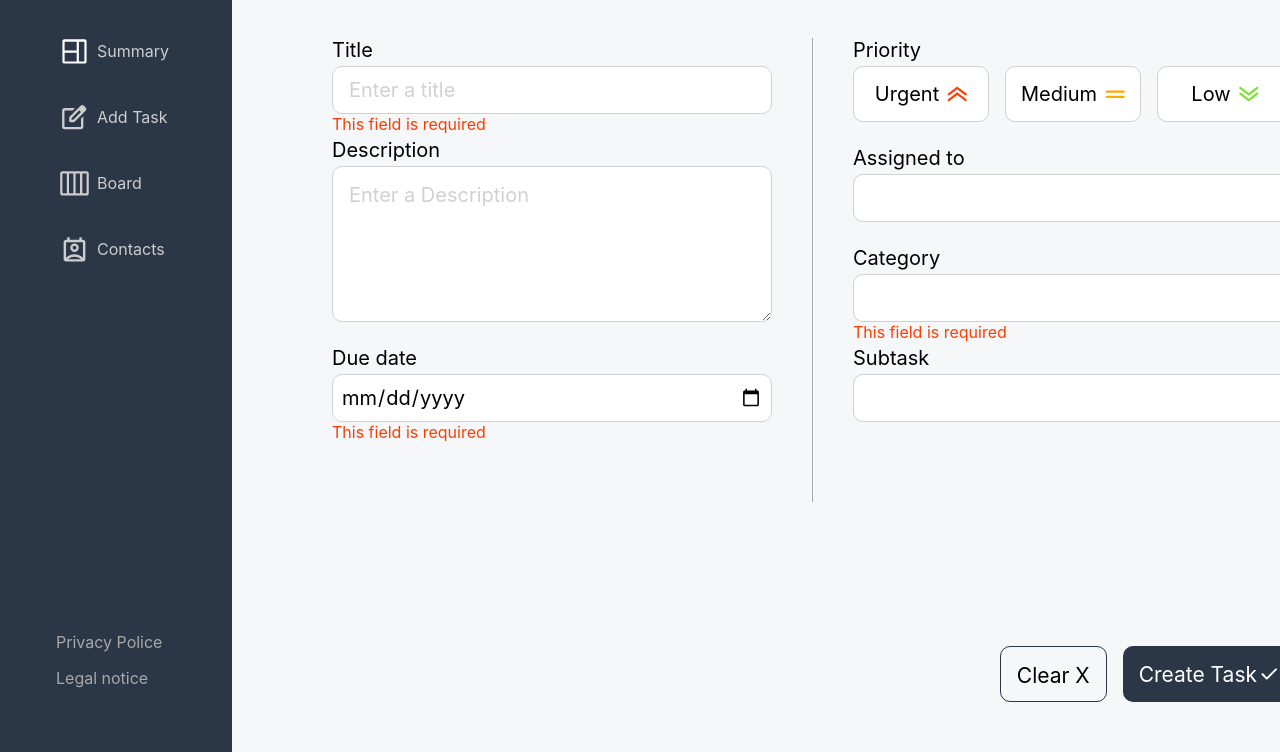
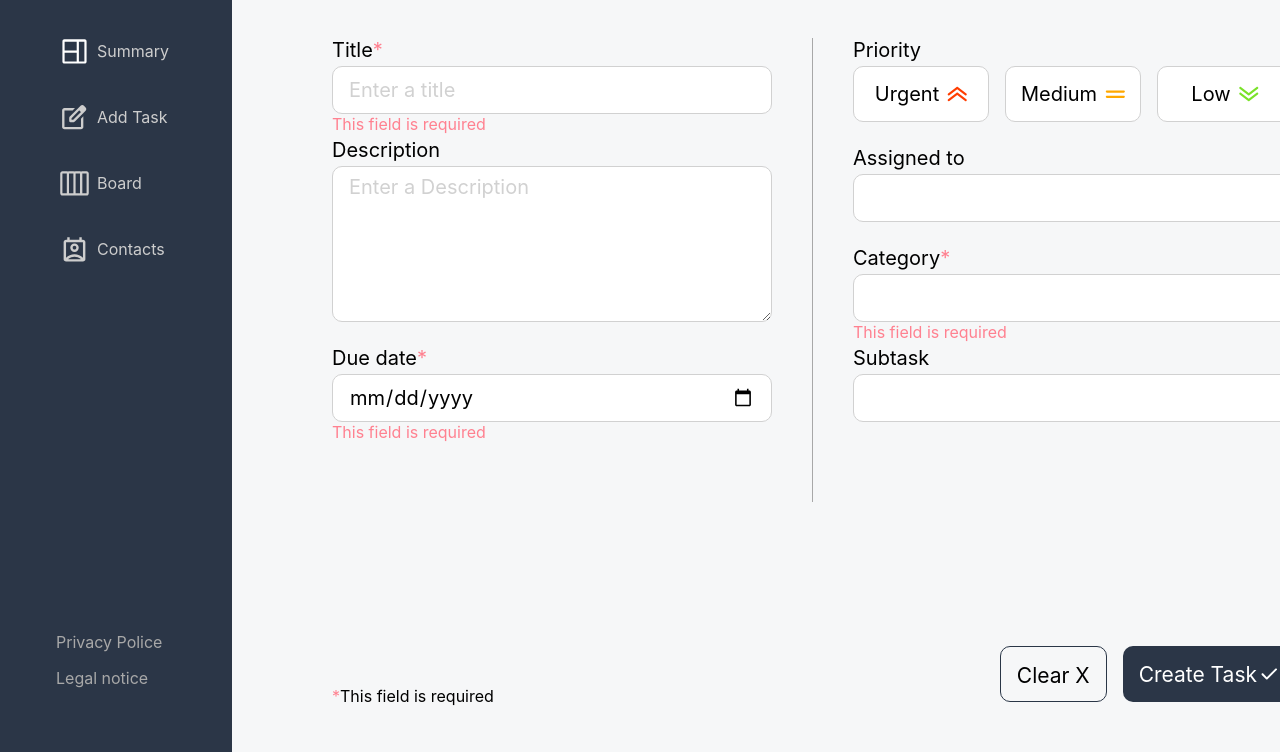
Before and after one commit to AljoschaNass/join, a plain HTML site: page html/addTask.html in a window 1280 px wide. Shown: the part 272-1024 px from the top of the page. Drawn offline with Linux system fonts and the light colour scheme; a web font is replaced by a local one.

Commit message:
designed required-hint and solve btn-form-conflict

```diff
--- a/html/addTask.html
+++ b/html/addTask.html
@@ -5,7 +5,7 @@
     <meta name="viewport" content="width=device-width, initial-scale=1.0" />
 
     <link rel="stylesheet" href="../styles/standard.css" />
-    <link rel="stylesheet" href="../styles/header_navbar.css">
+    <link rel="stylesheet" href="../styles/header_navbar.css" />
     <link rel="stylesheet" href="../styles/add_task.css" />
 
     <script src="../scripts/add_task.js"></script>
@@ -28,8 +28,8 @@
           <h1>Add Task</h1>
           <div>
             <form class="add_task_section" action="">
-              <div class="add_task_left">
-                <label for="add_task_title">Title</label>
+              <div class="add_task_half">
+                <label class="add_task_after_required" for="add_task_title">Title</label>
                 <input
                   id="add_task_title"
                   class="add_task_input"
@@ -48,7 +48,7 @@
                 ></textarea>
                 <p class="add_task_required"></p>
 
-                <label for="add_task_date">Due date</label>
+                <label class="add_task_after_required" for="add_task_date">Due date</label>
                 <input
                   id="add_task_date"
                   class="add_task_input"
@@ -56,12 +56,15 @@
                   required
                 />
                 <p class="add_task_required">This field is required</p>
+                <p class="add_task_hint_required">This field is required</p>
               </div>
+
               <div class="seperator"></div>
-              <div class="add_task_left">
+
+              <div class="add_task_half">
                 <label>Priority</label>
                 <div class="add_task_priority_section">
-                  <button
+                  <button type="button"
                     onclick="setBtnPriority('urgent')"
                     id="add_task_btn_priority_urgent"
                     class="add_task_btn_priorities"
@@ -73,7 +76,7 @@
                       alt="priority urgent"
                     />
                   </button>
-                  <button
+                  <button type="button"
                     onclick="setBtnPriority('medium')"
                     id="add_task_btn_priority_medium"
                     class="add_task_btn_priorities"
@@ -85,7 +88,7 @@
                       alt="priority medium"
                     />
                   </button>
-                  <button
+                  <button type="button"
                     onclick="setBtnPriority('low')"
                     id="add_task_btn_priority_low"
                     class="add_task_btn_priorities"
@@ -108,7 +111,7 @@
                 />
                 <p class="add_task_required"></p>
 
-                <label for="add_task_category">Category</label>
+                <label class="add_task_after_required" for="add_task_category">Category</label>
                 <input
                   id="add_task_category"
                   class="add_task_input"
@@ -126,13 +129,13 @@
                 <p class="add_task_required"></p>
 
                 <div class="add_task_btn_section">
-                  <button
-                    id="btn_add_task_clear"
+                  <input
                     class="btn_add_task btn_clear"
-                  >
-                    Clear X
-                  </button>
-                  <button
+                    type="reset"
+                    value="Clear X"
+                  />
+
+                  <button type="submit"
                     id="btn_add_task_create_task"
                     class="btn_add_task btn_create"
                   >
--- a/styles/add_task.css
+++ b/styles/add_task.css
@@ -14,14 +14,13 @@
   width: 440px;
   border-radius: 10px;
   border: 1px solid #d1d1d1;
-  padding: 8px;
+  padding: 8px 16px;
   margin-top: 4px;
   font-size: 20px;
 }
 
 .add_task_input::placeholder {
   color: #d1d1d1;
-  padding: 8px;
   font-size: 20px;
 }
 
@@ -33,16 +32,29 @@ textarea {
 
 .add_task_required {
   height: 12px;
-  color: #ff3d00;
+  color: #ff8190;
   margin-bottom: 12px;
 }
 
-.add_task_left {
+.add_task_hint_required{
+    font-size: 16px;
+    display: flex;
+    justify-content: flex-start;
+    position: relative;
+    top: 240px;
+}
+
+.add_task_hint_required::before, .add_task_after_required::after{
+    content: "*";
+    color: #ff8190;
+}
+
+.add_task_half {
   display: flex;
   flex-direction: column;
 }
 
-.add_task_left label {
+.add_task_half label {
   height: 24px;
   font-size: 20px;
 }
```
